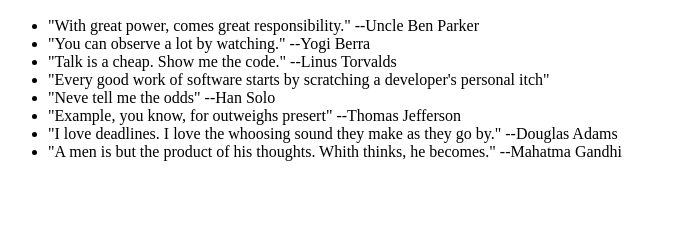
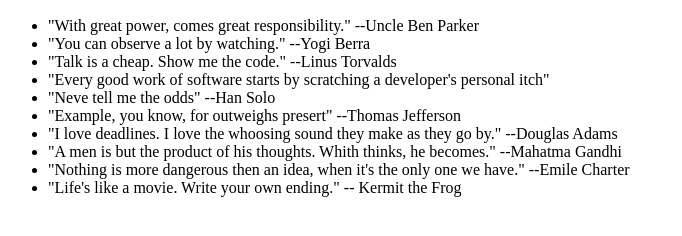
Before and after one commit to sotula-olga/0main_openSAP_repo, a plain HTML site: page index.html in a window 1280 px wide. Shown: the part 110-346 px from the top of the page, without its empty margins (0-682 px from the left). Drawn offline with Linux system fonts and the light colour scheme.

Commit message:
add Kermit & Charter quotes

```diff
--- a/index.html
+++ b/index.html
@@ -17,6 +17,8 @@
 			<li>"Example, you know, for outweighs presert" --Thomas Jefferson</li>
 			<li>"I love deadlines. I love the whoosing sound they make as they go by." --Douglas Adams</li>
 			<li>"A men is but the product of his thoughts. Whith thinks, he becomes." --Mahatma Gandhi</li>
+            <li>"Nothing is more dangerous then an idea, when it's the only one we have." --Emile Charter</li>
+			<li>"Life's like a movie. Write your own ending." -- Kermit the Frog</li>
 		</ul>
 	</body>
 </html>
```
